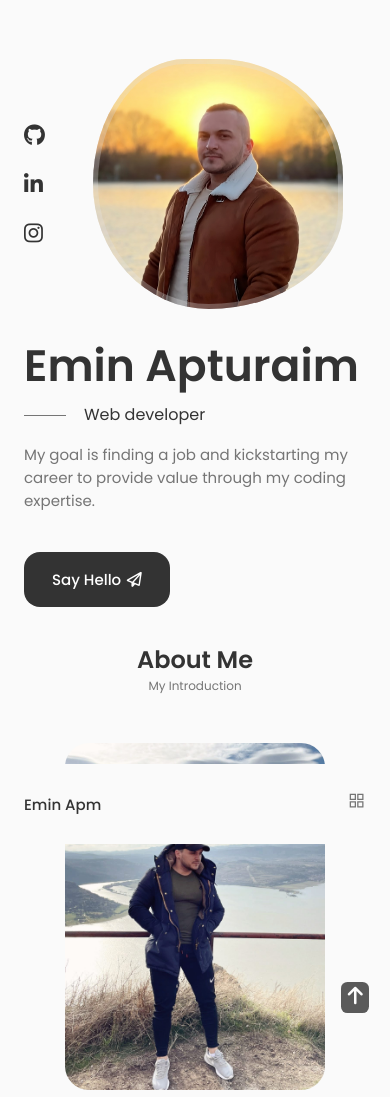
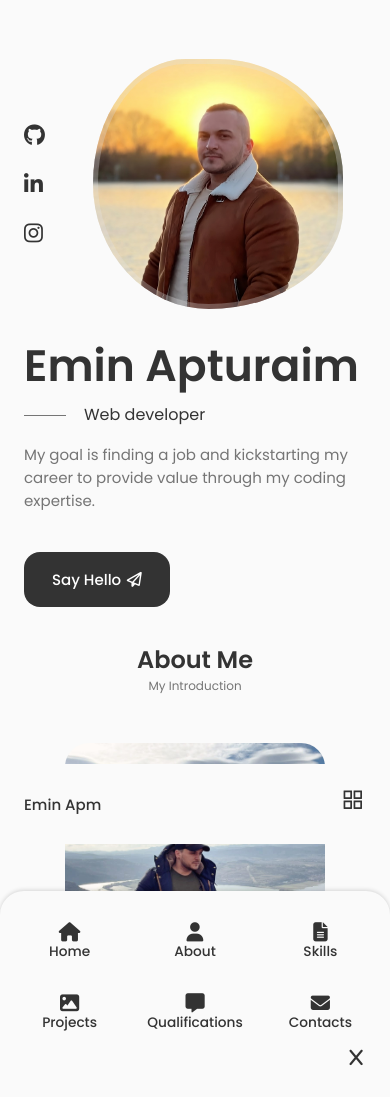
Before and after one commit to emin-apm/Portfolio, a React (Vite) app in the folder MyPortfolio/: page / in a window 390 px wide. Shown: the top 1097 px of the page. Built offline with nearby package versions, Linux system fonts and the light colour scheme.

Commit message:
mobile version animation fix-botton nav

```diff
--- a/MyPortfolio/src/components/Header/HeaderStyles.module.css
+++ b/MyPortfolio/src/components/Header/HeaderStyles.module.css
@@ -60,7 +60,7 @@
 
   .nav__menu {
     position: fixed;
-    bottom: -100%;
+    bottom: -30%;
     left: 0;
     width: 100%;
     background-color: var(--body-color);
@@ -78,6 +78,11 @@
 
   .nav__icon {
     font-size: 1.2rem;
+  }
+
+  .apps_icon {
+    font-size: 1.6rem;
+    color: var(--title-color);
   }
 
   .nav__close {
```
